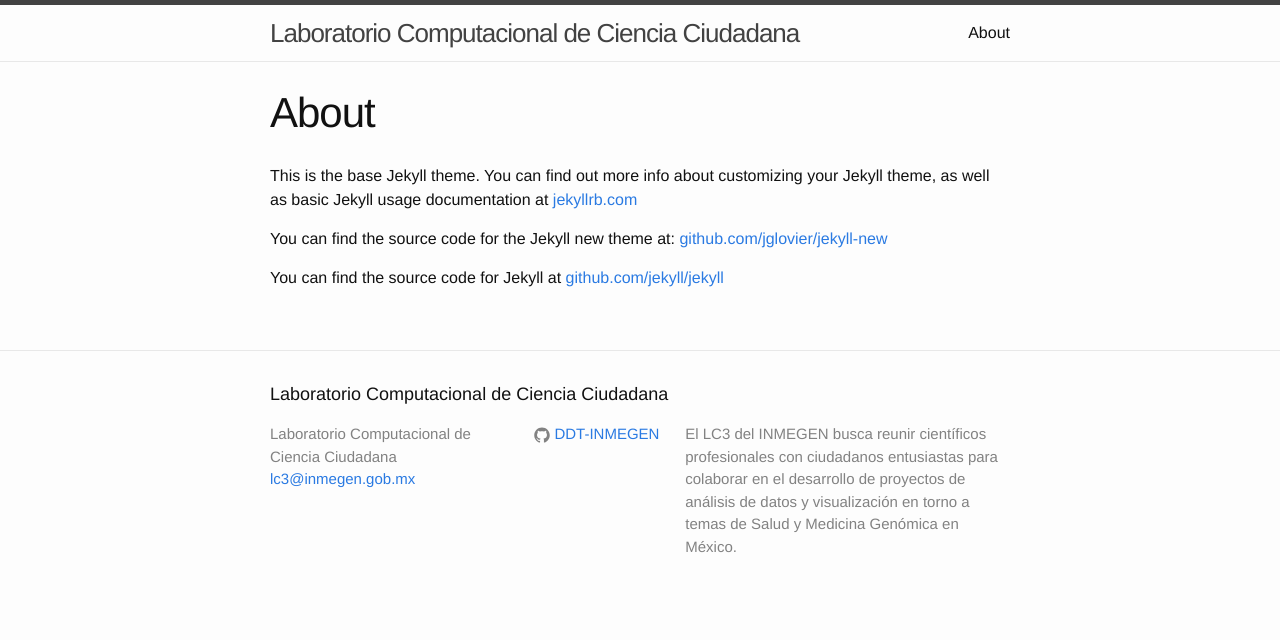
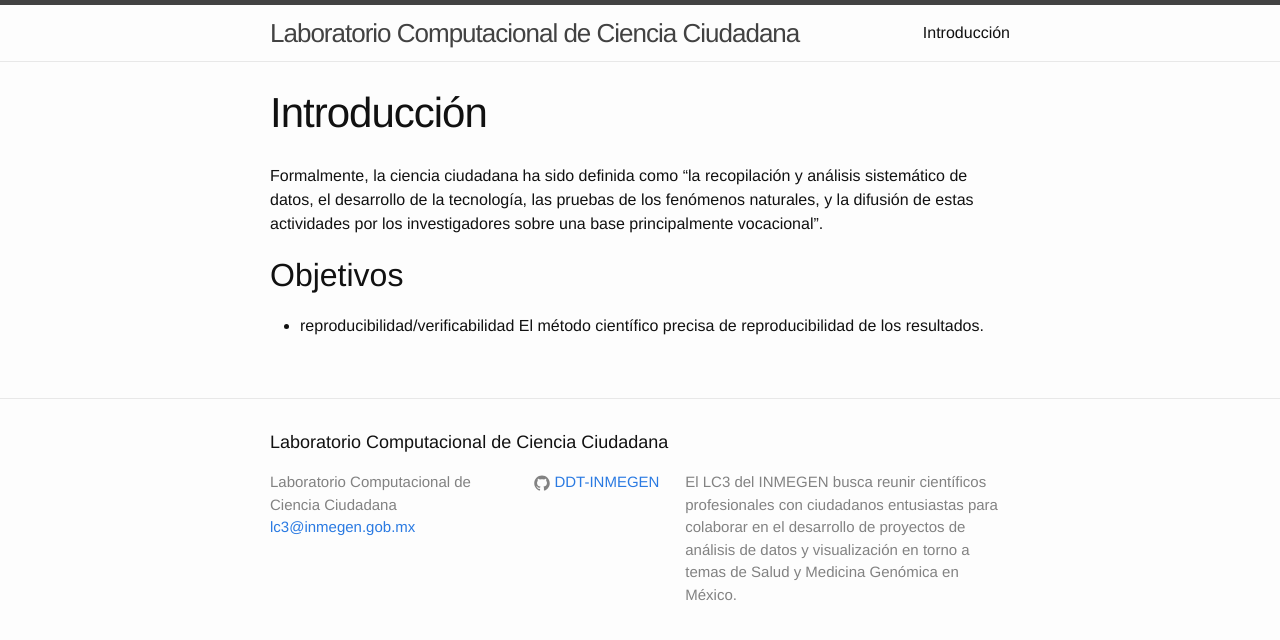
Before and after one commit to LC3-INMEGEN/LC3-INMEGEN.github.io, a Jekyll site: the page built from intro.md, in a window 1280 px wide. Shown: the top 640 px of the page. Built offline with Jekyll 4.4.1, drawn with Linux system fonts in a browser that asks for light colours.

Commit message:
esbozo de una intro

```diff
--- a/intro.md
+++ b/intro.md
@@ -1,11 +1,16 @@
 ---
 layout: page
-title: About
-permalink: /about/
+title: Introducción
+permalink: /intro/
 ---
 
-This is the base Jekyll theme. You can find out more info about customizing your Jekyll theme, as well as basic Jekyll usage documentation at [jekyllrb.com](http://jekyllrb.com/)
+Formalmente, la ciencia ciudadana ha sido definida como “la
+recopilación y análisis sistemático de datos, el desarrollo de la
+tecnología, las pruebas de los fenómenos naturales, y la difusión de
+estas actividades por los investigadores sobre una base principalmente
+vocacional”.
 
-You can find the source code for the Jekyll new theme at: [github.com/jglovier/jekyll-new](https://github.com/jglovier/jekyll-new)
+## Objetivos
 
-You can find the source code for Jekyll at [github.com/jekyll/jekyll](https://github.com/jekyll/jekyll)
+* reproducibilidad/verificabilidad
+El método científico precisa de reproducibilidad de los resultados.
```
